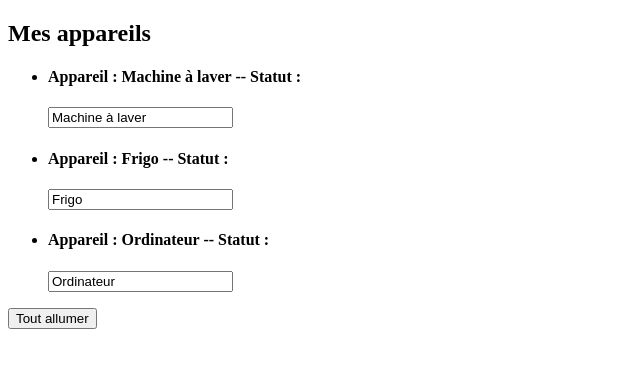
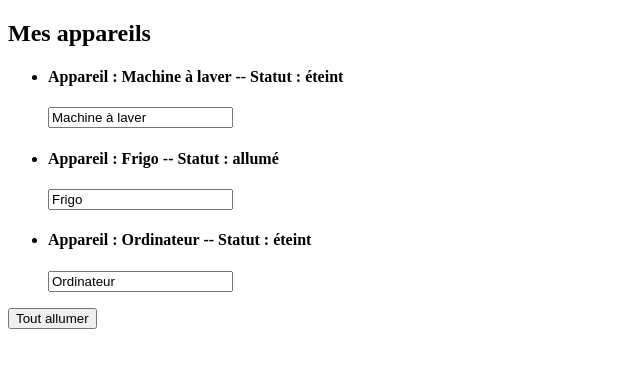
Before and after one commit to moueza/4668271-developpez-des-applications-web-avec-angular, an Angular app in the folder mon-projet-angular/: page / in a window 1280 px wide. Shown: the top 368 px of the page, without its empty margins (0-640 px from the left). Built offline with nearby package versions, Linux system fonts and the light colour scheme.

Commit message:
Resolves #22 p2c2e Propriétés personnalisées See  #1 general : local server OK (ng serve)

```diff
--- a/mon-projet-angular/src/app/app.component.html
+++ b/mon-projet-angular/src/app/app.component.html
@@ -3,9 +3,9 @@
     <div class="col-xs-12">
       <h2>Mes appareils</h2>
       <ul class="list-group">
-        <app-appareil appareilName="Machine à laver"></app-appareil>
-        <app-appareil appareilName="Frigo"></app-appareil>
-        <app-appareil appareilName="Ordinateur"></app-appareil>
+        <app-appareil [appareilName]="appareilOne" [appareilStatus]="'éteint'"></app-appareil>
+        <app-appareil [appareilName]="appareilTwo" [appareilStatus]="'allumé'"></app-appareil>
+        <app-appareil [appareilName]="appareilThree" [appareilStatus]="'éteint'"></app-appareil>
       </ul>
       <button
         class="btn btn-success"
--- a/mon-projet-angular/src/app/app.component.ts
+++ b/mon-projet-angular/src/app/app.component.ts
@@ -7,6 +7,9 @@
 })
 export class AppComponent {
   isAuth = false;
+  appareilOne = 'Machine à laver';
+  appareilTwo = 'Frigo';
+  appareilThree = 'Ordinateur';
 
   constructor() {
     setTimeout(
--- a/mon-projet-angular/src/app/appareil/appareil.component.ts
+++ b/mon-projet-angular/src/app/appareil/appareil.component.ts
@@ -9,7 +9,7 @@
   @Input() appareilName: string;
   // appareilName = 'Machine à laver';
   // appareilStatus: string = 'éteint';
-  appareilStatus: 'éteint'; // resolves #21
+  @Input() appareilStatus: string; // resolves #21
 
   constructor() {
   }
```
